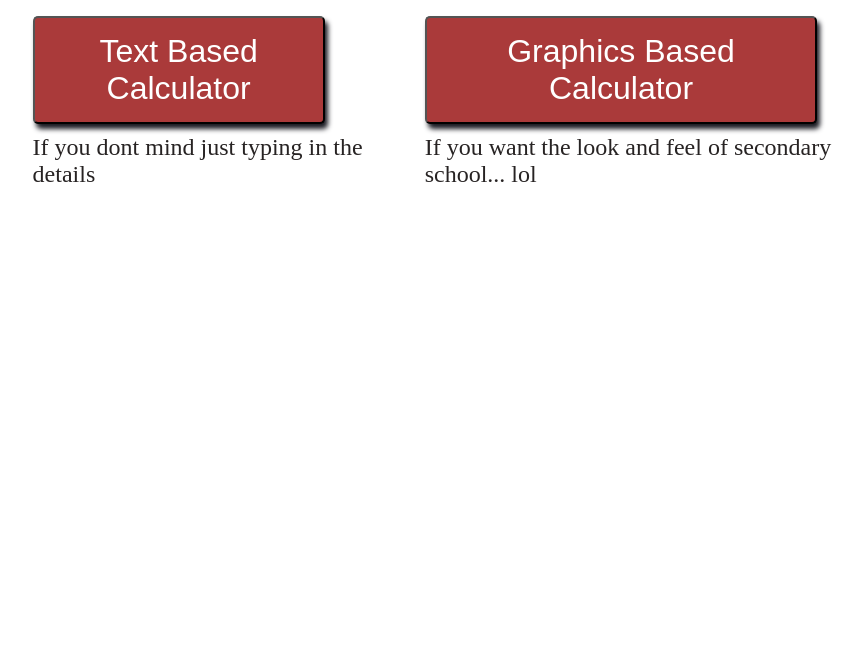
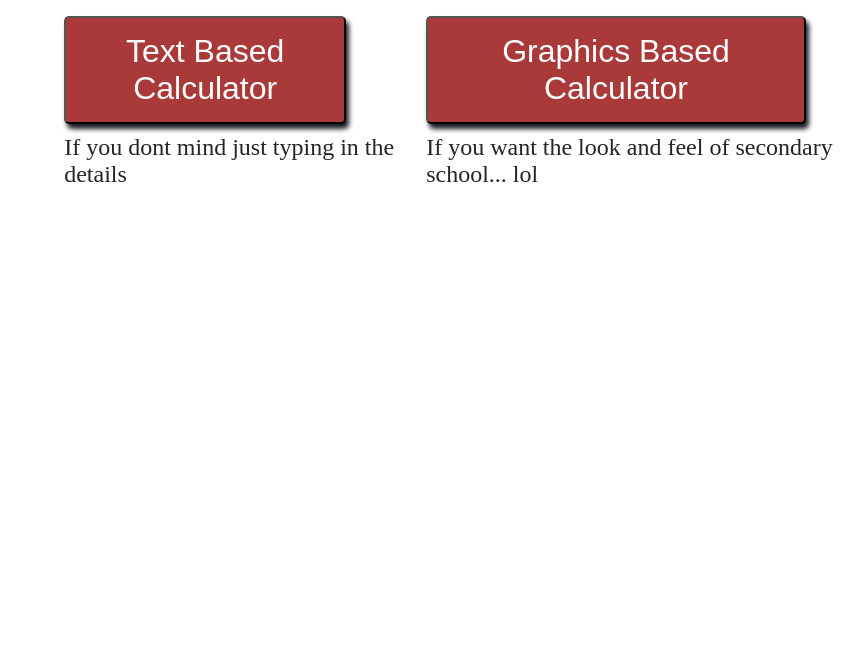
Before and after one commit to chordzz/calculator, a plain HTML site: page index.html in a window 1280 px wide. Shown: the part 152-800 px from the top of the page, without its empty margins (165-1028 px from the left). Drawn offline with Linux system fonts and the light colour scheme.

Commit message:
minor change

```diff
--- a/app.js
+++ b/app.js
@@ -199,6 +199,10 @@ const textBasedCalculator = () => {
     "Enter operator ( either +, -, *, square root or / ): "
   );
 
+  if (!operator) {
+    return alert("Bye");
+  }
+
   // take the operand input
   if (operator === "square root") {
     number3 = parseFloat(prompt("Enter number: "));
--- a/styles.css
+++ b/styles.css
@@ -15,7 +15,7 @@
 }
 
 .root {
-  width: 70%;
+  width: 65%;
   margin: 100px auto;
   color: rgb(39, 35, 35);
 }
@@ -34,7 +34,7 @@
 
 .text,
 .gui {
-  margin-right: 50px;
+  margin-right: 30px;
 }
 
 .text button,
```
